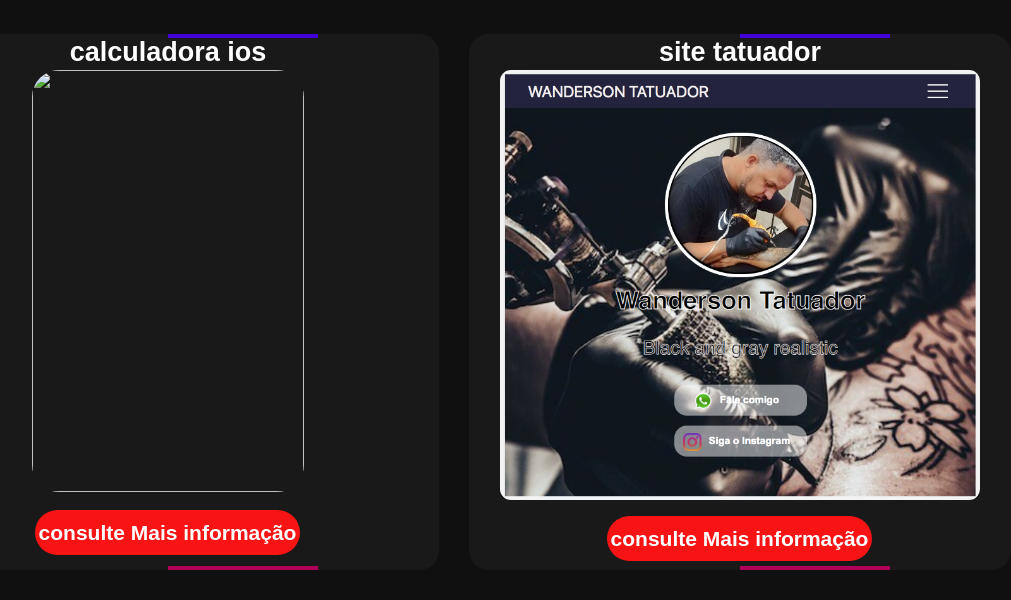
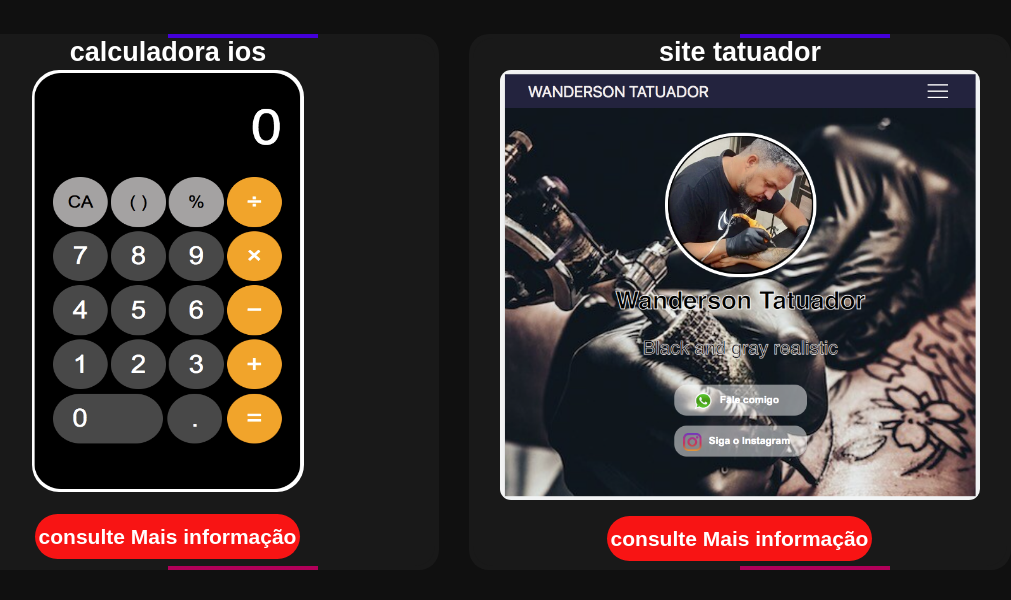
Before and after one commit to highlsilva/site-pessoal-antigo, a website: page projetos.html in a window 1280 px wide. Shown: the part 133-733 px from the top of the page, without its empty margins (181-1192 px from the left). Drawn offline with Linux system fonts and the light colour scheme; files whose address does not match are found by name.

Commit message:
img portifolio

```diff
--- a/projetos.html
+++ b/projetos.html
@@ -30,7 +30,7 @@
                 <div class="Card">
                     <h5 class="H5">calculadora ios</h5>
                     <div class="pra">
-                        <img class="img-prt1" src="./imagens.html/calculadoraIos.png" alt="">
+                        <img class="img-prt1" src="./calculadoraIos.png" alt="">
                         <p style="text-align: center;">
                             <a id="btn" class="button" href="./sites.html/IosCalculator.html/index.html">consulte Mais
                                 informação</a>
```
Also changed, not shown: IMG_20220716_124919_810.jpg (added), calculadoraIos.png (added), imagem4.png (added), imgCalculadora-imc.png (added), imgTatto.png (added), linkedin-logo-design-30.png (added), whatsapp-logo-icone.png (added).
